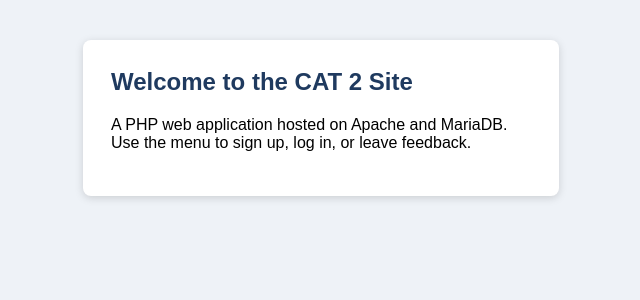
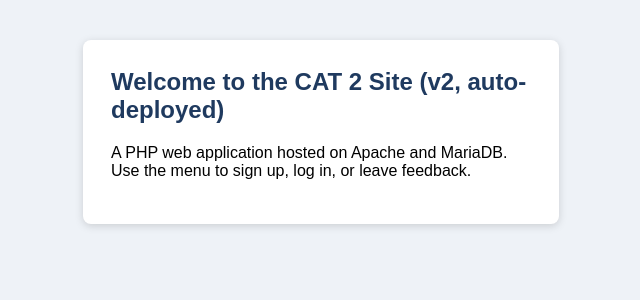
Before and after one commit to steavenowuor/cat2-site, a PHP site: page / in a window 1280 px wide. Shown: the part 42-342 px from the top of the page, without its empty margins (319-959 px from the left). Run offline with PHP 8.4, Linux system fonts and the light colour scheme.

Commit message:
Update home page heading (v2)

```diff
--- a/index.php
+++ b/index.php
@@ -4,7 +4,7 @@
 <body>
 <nav><a href="index.php">Home</a><a href="signup.php">Sign Up</a><a href="login.php">Login</a><a href="feedback.php">Feedback</a></nav>
 <div class="box">
-  <h2>Welcome to the CAT 2 Site</h2>
+  <h2>Welcome to the CAT 2 Site (v2, auto-deployed)</h2>
   <p>A PHP web application hosted on Apache and MariaDB. Use the menu to sign up, log in, or leave feedback.</p>
 </div>
 </body>
```
